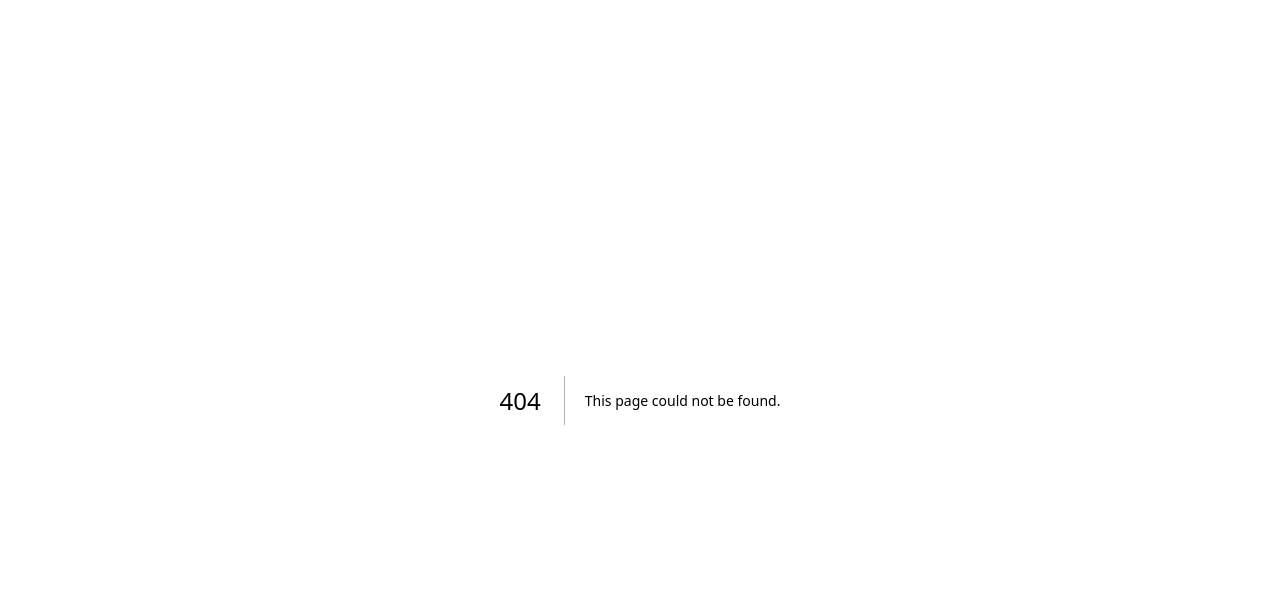
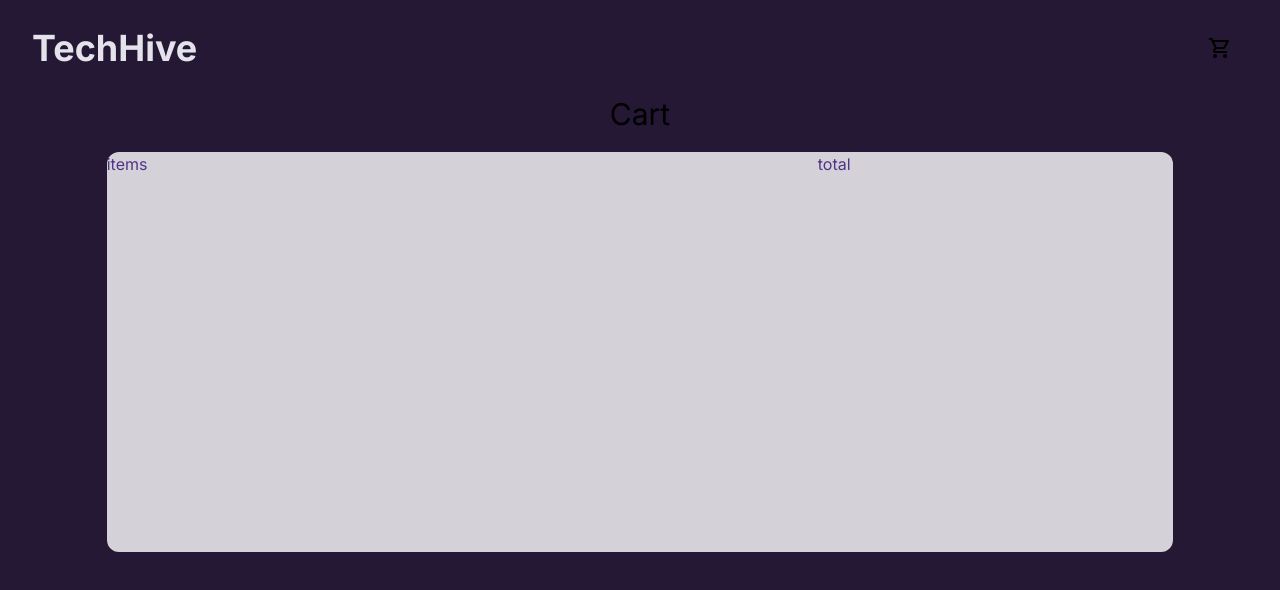
Before and after one commit to Hello-Utkarsh/Full-Stack-Ecommerce, a Next.js app: page /shop/cart in a window 1280 px wide. Before the commit this address had no page. Shown: the top 590 px of the page. Built offline with nearby package versions, Linux system fonts and the light colour scheme.

Commit message:
added cart page

```diff
--- /dev/null
+++ b/app/shop/cart/page.jsx
@@ -0,0 +1,22 @@
+'use client'
+import Navbar from '@/components/Navbar'
+import React from 'react'
+
+const page = () => {
+    return (
+        <div>
+            <Navbar />
+            <div className='bg-[#241834] h-[100vh]'>
+                <h1 className='text-3xl text-center'>Cart</h1>
+                <div className='mt-5 flex bg-[#d4d2d8] text-[#513388] rounded-xl justify-between mx-auto w-5/6'>
+                    <div className='h-[50vh] w-3/6'>
+                        items
+                    </div>
+                    <div className='h-[20vh] w-2/6'>total</div>
+                </div>
+            </div>
+        </div>
+    )
+}
+
+export default page
--- a/app/shop/page.jsx
+++ b/app/shop/page.jsx
@@ -6,6 +6,10 @@ import Link from 'next/link'
 import Navbar from '@/components/Navbar';
 
 const page = () => {
+
+  // window.onclick(()=>{
+  //   console.log("object")
+  // })
 
   const toggle = (e) => {
     e.target.nextSibling.classList.toggle("hidden")
--- a/app/shop/product_details/[id]/page.jsx
+++ b/app/shop/product_details/[id]/page.jsx
@@ -9,7 +9,7 @@ const page = ({ params }) => {
 
     return (
         <div className='bg-[#241834]'>
-            <Navbar/>
+            <Navbar />
             <div className='flex bg-[#241834] px-14 w-6/12 fixed justify-center my-8'>
                 <div className='flex flex-col w-full'>
                     <img className='w-full cursor-pointer mx-auto rounded-md bg-[#d4d2d8]' src="https://pngimg.com/uploads/macbook/macbook_PNG9.png" alt="" />
@@ -43,7 +43,7 @@ const page = ({ params }) => {
                 <div className='h-[1px] w-full bg-[#d4d2d8]' />
                 <div className='flex flex-col my-8'>
                     <div className='flex w-32 rounded-2xl px-2 items-center text-2xl justify-around bg-[#d4d2d8] text-[#241834]'>
-                        <button onClick={() => setquan(quantity - 1)}>-</button>
+                        <button onClick={() => { if (quantity > 1) { setquan(quantity - 1) } }}>-</button>
                         <p>{quantity}</p>
                         <button onClick={() => setquan(quantity + 1)}>+</button>
                     </div>
--- a/components/Navbar.jsx
+++ b/components/Navbar.jsx
@@ -3,13 +3,18 @@ import Link from 'next/link'
 import { motion } from "framer-motion";
 
 const Navbar = () => {
+  const logged_in = true
   return (
     <nav className='bg-[#241834] flex sticky top-0 z-10 justify-around items-center h-24 w-full'>
       <div className='flex justify-between items-center w-full mx-8'>
         <Link href={"/shop"} className='cursor-pointer'>
           <h1 className='text-4xl font-bold text-[#E4E2EA]'>TechHive</h1>
         </Link>
-        <div className='flex justify-between items-center w-44'>
+        {logged_in ? <div className='flex justify-end items-center w-44 mr-4'>
+          <link rel="stylesheet" href="https://fonts.googleapis.com/css2?family=Material+Symbols+Outlined:opsz,wght,FILL,GRAD@24,400,0,0" />
+          <span className="material-symbols-outlined transition hover:-translate-y-1 cursor-pointer" style={{fontSize: '24px'}}>
+            shopping_cart
+          </span> </div> : <div className='flex justify-between items-center w-44'>
           <Link href={"/shop/login"} className='mx-auto'>
             <motion.button
               whileHover={{ scale: 1.1 }}
@@ -22,7 +27,8 @@ const Navbar = () => {
               transition={{ type: "spring", stiffness: 400, damping: 20 }}
               className="cursor-pointer text-lg text-[#241834] bg-[#E4E2EA] font-medium rounded-lg w-fit px-3 py-2 mx-auto">SignIn</motion.button>
           </Link>
-        </div>
+        </div>}
+
       </div>
     </nav>
   )
```
